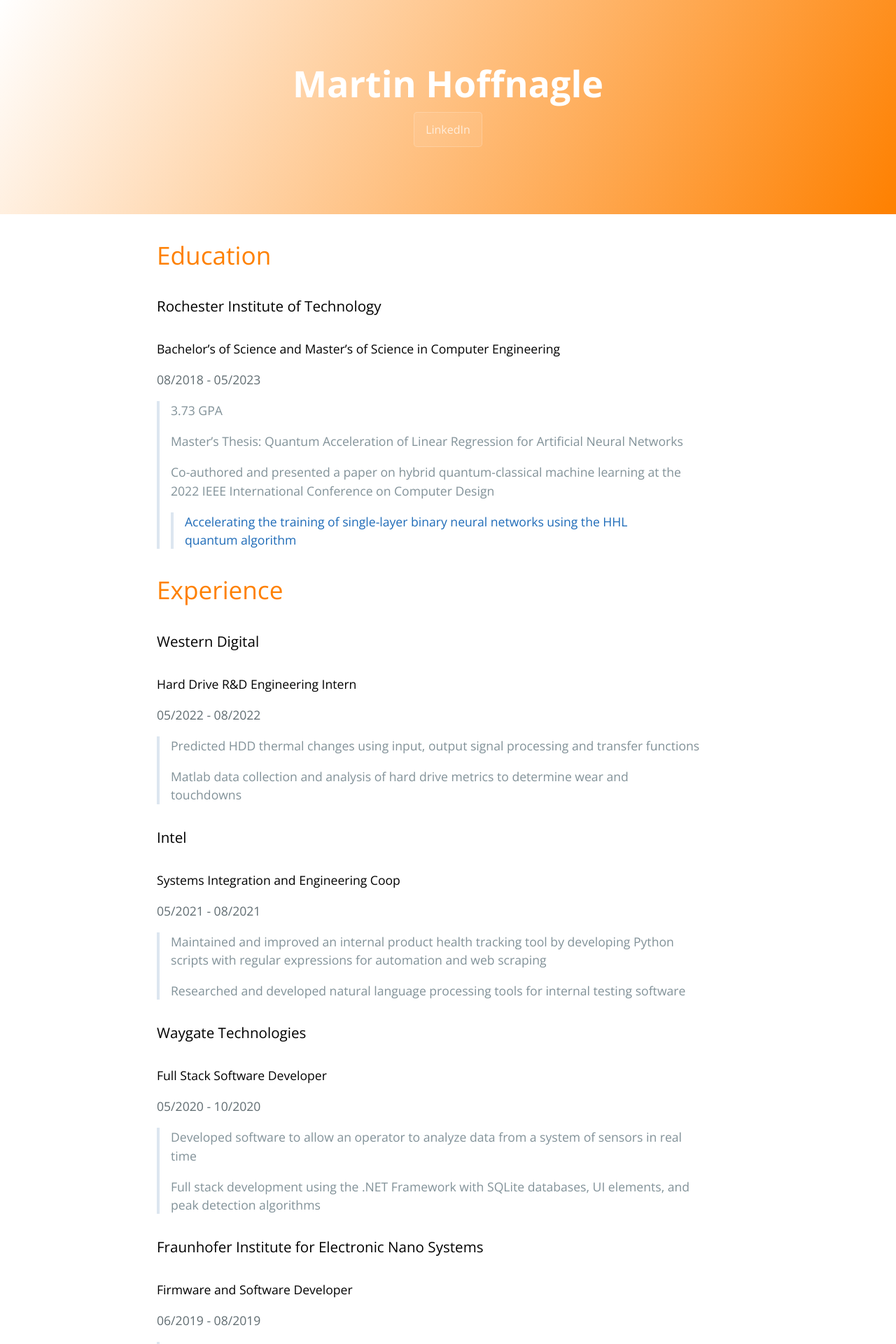
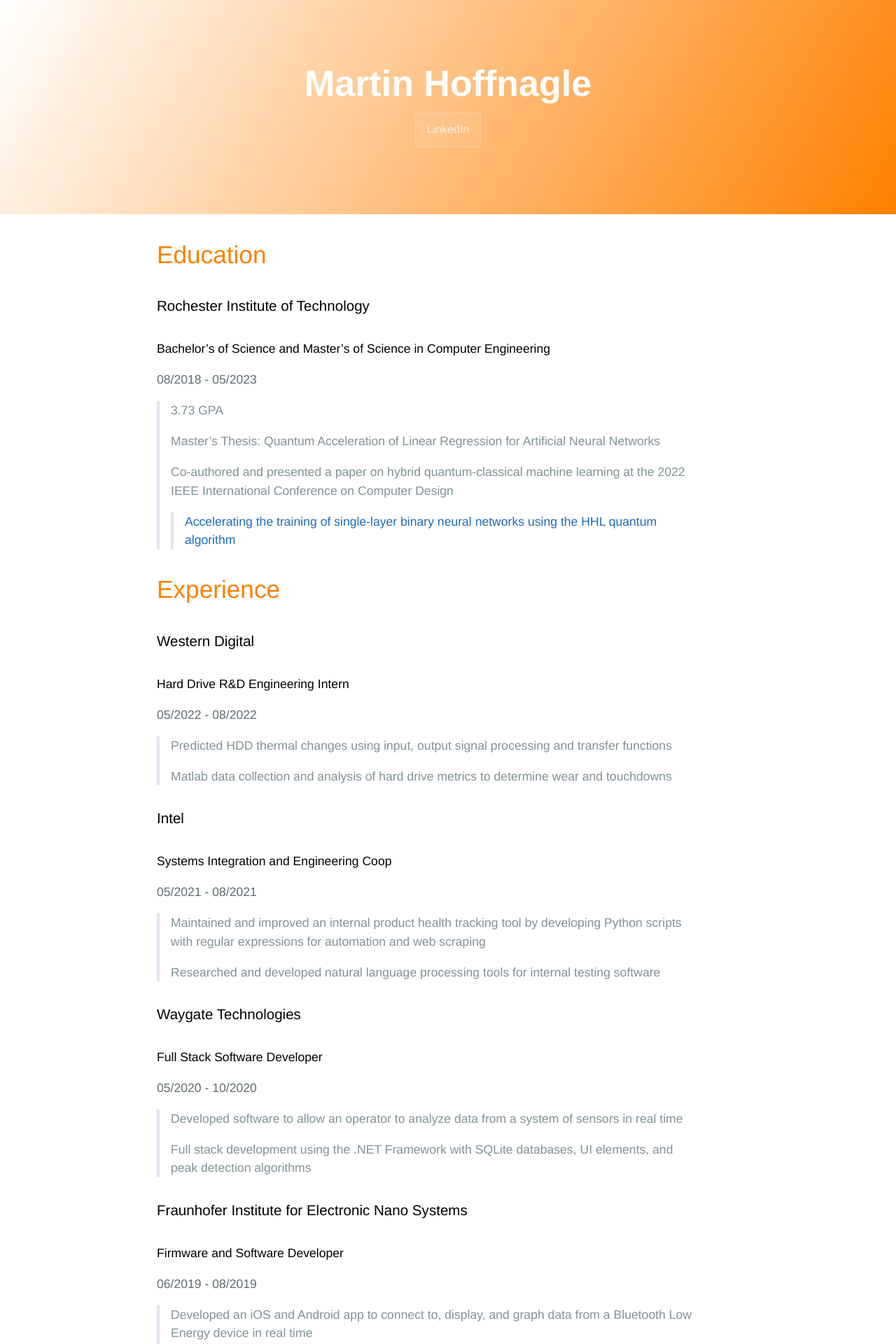
Before and after one commit to MartinHoffnagle/martinhoffnagle.github.io, a Jekyll site: the page built from index.md, in a window 1280 px wide. Shown: the top 1920 px of the page at 70% size. Built offline with Jekyll 4.4.1, drawn with Linux system fonts in a browser that asks for light colours; our own code applies the rules of GitHub Pages for plain Markdown files.

Commit message:
Update jekyll-theme-cayman.scss

```diff
--- a/_sass/jekyll-theme-cayman.scss
+++ b/_sass/jekyll-theme-cayman.scss
@@ -28,7 +28,8 @@
 body {
   padding: 0;
   margin: 0;
-  font-family: "Open Sans", "Helvetica Neue", Helvetica, Arial, sans-serif;
+  font-family: "Helvetica Neue";
+  font-weight: 100;
   font-size: 16px;
   line-height: 1.5;
   color: $body-text-color;
```
